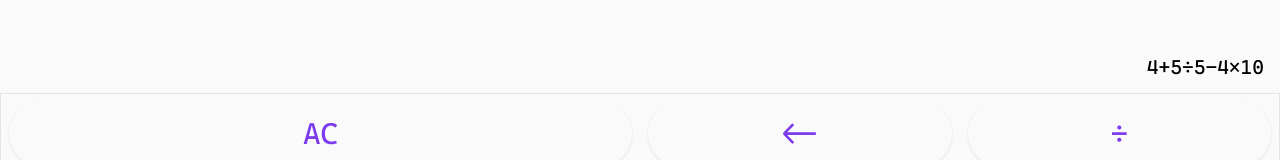
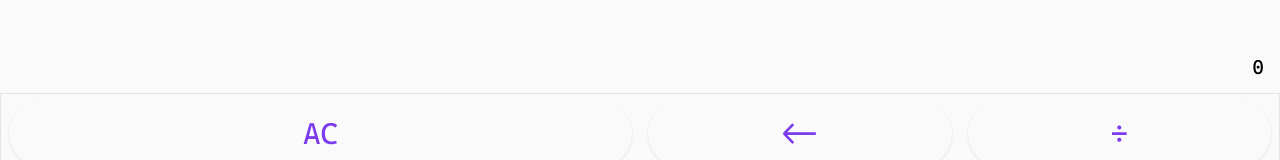
Before and after one commit to DikDns/fcc-front-end-development-projects, a React (Vite) app: page / in a window 1280 px wide. Shown: the part 297-457 px from the top of the page. Built offline with nearby package versions, Linux system fonts and the light colour scheme.

Commit message:
add: calculation to array state logic

```diff
--- a/src/App.jsx
+++ b/src/App.jsx
@@ -1,24 +1,198 @@
-import { useState } from "react";
+import { useEffect, useState } from "react";
 
-import { PLUS, MINUS, TIMES, DIVISION } from "./modules/mathSigns";
+import { PLUS, MINUS, TIMES, DIVISION, checkSigns } from "./modules/mathSigns";
 
 function App() {
-  const [calculation, setCalculation] = useState([
-    4,
-    PLUS,
-    5,
-    DIVISION,
-    5,
-    MINUS,
-    4,
-    TIMES,
-    10,
-  ]);
+  const [currentNum, setCurrentNum] = useState(`0`);
+  const [currentSign, setCurrentSign] = useState(null);
+  // TO TRACK DOWN THE useEffect sign Hook when current sign stay the same value
+  const [signChanged, setSignChanged] = useState(false);
+
+  const [calculation, setCalculation] = useState([0]);
   const [result, setResult] = useState(null);
 
   const handleBtnClick = (e) => {
     e.preventDefault();
+
+    const btn = e.target;
+
+    // Prevent other element than btn
+    if (!btn.classList.contains(`btn`)) return;
+
+    // Prevent Entering multiple zero
+    if (currentNum == `0` && btn.id == `zero`) return;
+
+    // ? AC BTN HANDLER
+    if (btn.id === `clear`) {
+      setCalculation(() => [0]);
+      setCurrentNum(() => `0`);
+      setCurrentSign(() => null);
+      return;
+    }
+
+    // ? UNDO BTN HANDLER
+    if (btn.id === `undo`) {
+      if (checkSigns(calculation[calculation.length - 1])) {
+        setCalculation((prevState) => {
+          const newState = [...prevState];
+
+          if (!checkSigns(newState[newState.length - 2])) {
+            setCurrentNum(newState[newState.length - 2].toString());
+          }
+
+          newState.pop();
+          return [...newState];
+        });
+      } else if (calculation.length > 1 && currentNum.length <= 1) {
+        setCalculation((prevState) => {
+          const newState = [...prevState];
+          setCurrentNum(() => `0`);
+          newState.pop();
+          return [...newState];
+        });
+      } else if (currentNum.length > 1) {
+        setCurrentNum((prevNum) => prevNum.slice(0, prevNum.length - 1));
+      } else {
+        setCalculation(() => [0]);
+        setCurrentNum(() => `0`);
+        setCurrentSign(() => null);
+      }
+
+      return;
+    }
+
+    // ? SIGNS BTN HANDLER
+    switch (btn.innerText) {
+      case PLUS:
+        setCurrentSign(() => PLUS);
+        setSignChanged((prevState) => !prevState);
+        return;
+      case MINUS:
+        setCurrentSign(() => MINUS);
+        setSignChanged((prevState) => !prevState);
+        return;
+      case TIMES:
+        setCurrentSign(() => TIMES);
+        setSignChanged((prevState) => !prevState);
+        return;
+      case DIVISION:
+        setCurrentSign(() => DIVISION);
+        setSignChanged((prevState) => !prevState);
+        return;
+    }
+
+    // ? DIGIT BTN HANDLER
+    // Prevent max intiger length
+    if (currentNum.length >= 15) return;
+
+    // Enter Initial Digit
+    if (currentNum == `0`) {
+      setCurrentNum(() => btn.innerText);
+      return;
+    }
+
+    // Append Next Digit
+    switch (btn.id) {
+      case `clear`:
+        setCurrentNum(() => `0`);
+        return;
+      case `zero`:
+        setCurrentNum((num) => (num += `0`));
+        return;
+      case `one`:
+        setCurrentNum((num) => (num += `1`));
+        return;
+      case `two`:
+        setCurrentNum((num) => (num += `2`));
+        return;
+      case `three`:
+        setCurrentNum((num) => (num += `3`));
+        return;
+      case `four`:
+        setCurrentNum((num) => (num += `4`));
+        return;
+      case `five`:
+        setCurrentNum((num) => (num += `5`));
+        return;
+      case `six`:
+        setCurrentNum((num) => (num += `6`));
+        return;
+      case `seven`:
+        setCurrentNum((num) => (num += `7`));
+        return;
+      case `eight`:
+        setCurrentNum((num) => (num += `8`));
+        return;
+      case `nine`:
+        setCurrentNum((num) => (num += `9`));
+        return;
+    }
   };
+
+  useEffect(() => {
+    if (!calculation) return;
+    if (currentNum == `0`) return;
+
+    const parsedNum = parseFloat(currentNum);
+
+    // APPEND INSTANLY BCZ THE LAST ELEMENT IS JUST A SIGN NOT A NUM
+    if (checkSigns(calculation[calculation.length - 1])) {
+      setCalculation((prevState) => [...prevState, parsedNum]);
+      return;
+    }
+
+    // CHANGE ONLY THE LAST ELEMENT
+    setCalculation((prevState) => {
+      const newState = [...prevState];
+      newState.pop();
+      return [...newState, parsedNum];
+    });
+  }, [currentNum]);
+
+  useEffect(() => {
+    if (!calculation) return;
+    if (!currentSign) return;
+    if (currentSign === calculation[calculation.length - 1]) return;
+
+    setCurrentNum(() => `0`);
+
+    // THERE IS A MINUS SIGN NOT SUBTRACT SIGN
+    if (
+      checkSigns(calculation[calculation.length - 1]) &&
+      checkSigns(calculation[calculation.length - 2])
+    ) {
+      setCalculation((prevState) => {
+        const newState = [...prevState];
+        // REMOVE THE MINUS SIGN
+        newState.pop();
+        newState.pop();
+        return [...newState, currentSign];
+      });
+    }
+
+    if (checkSigns(calculation[calculation.length - 1])) {
+      setCalculation((prevState) => {
+        // ALLOW TO ONLY MINUS CAN APPEND
+        if (
+          prevState[prevState.length - 1] !== MINUS &&
+          currentSign === MINUS
+        ) {
+          return [...prevState, currentSign];
+        }
+
+        // APPEND REMOVE THE LAST SIGN AND ASSIGN NEW ONE
+        const newState = [...prevState];
+        newState.pop();
+        return [...newState, currentSign];
+      });
+      return;
+    }
+
+    // APPEND INSTANLY BCZ THE LAST ELEMENT IS JUST A NUMBER NOT A SIGN
+    setCalculation((prevState) => {
+      return [...prevState, currentSign];
+    });
+  }, [signChanged]);
 
   return (
     <div
```
